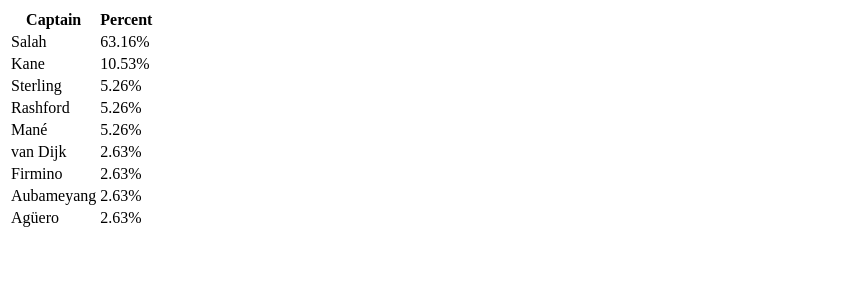
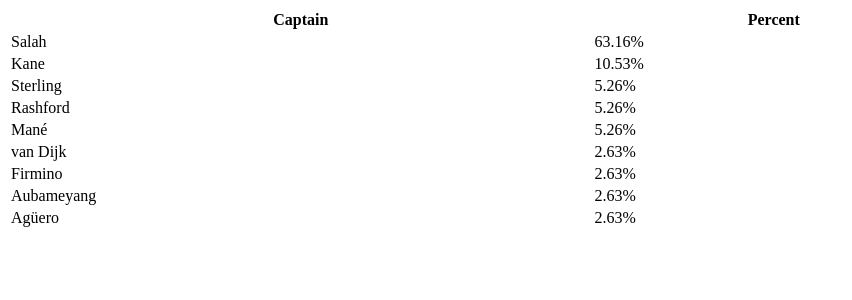
Before and after one commit to JohnRoelofse/FPL, a Flask app: page / in a window 1280 px wide. Shown: the top 300 px of the page, without its empty margins (0-852 px from the left). Run offline with Flask 2, Linux system fonts and the light colour scheme; data comes from the database, SQL or seed files in the repository.

Commit message:
Changed table style

```diff
--- a/templates/welcome_page.html
+++ b/templates/welcome_page.html
@@ -4,7 +4,7 @@
         <title> Victor Moses Lawn</title>
     </head>
     <body>
-        <table>
+        <table style="width:75%">
             <tr>
                 <th>Captain</th>
                 <th>Percent</th>
```
